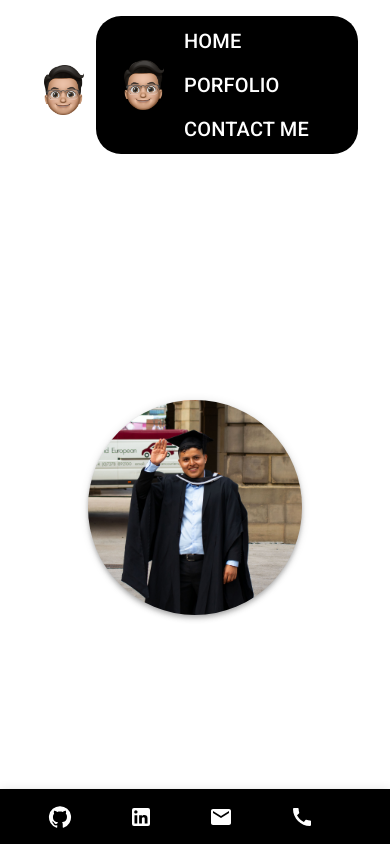
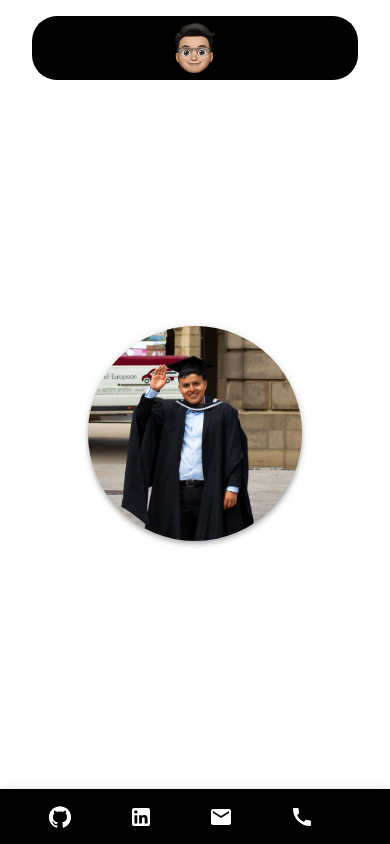
Before and after one commit to frsargua/Porfilio-React, a React (Create React App) app: page / in a window 390 px wide. Shown: the top 844 px of the page. Built offline with nearby package versions, Linux system fonts and the light colour scheme.

Commit message:
fixed responsiveness bug

```diff
--- a/src/components/navbar.jsx
+++ b/src/components/navbar.jsx
@@ -26,12 +26,10 @@ export default function ButtonAppBar(props) {
       }}
     >
       <Button
-        size="small"
         aria-label="account of current user"
-        color="inherit"
         onClick={collapse}
         sx={{
-          display: { sm: "none", md: "block" },
+          display: { xs: "none", md: "block" },
           width: "fit-content",
           position: "relative",
           left: "2rem",
@@ -48,7 +46,7 @@ export default function ButtonAppBar(props) {
             margin: "1rem",
             padding: "0.2rem 1rem",
             display: "flex",
-            flexDirection: { sm: "column", md: "row" },
+            flexDirection: { xs: "column", md: "row" },
             backgroundColor: "black",
           }}
         >
@@ -68,8 +66,8 @@ export default function ButtonAppBar(props) {
           <Box
             sx={{
               width: "100%",
-              display: { sm: collapsed ? "none" : "flex", md: "flex" },
-              flexDirection: { sm: "column", md: "row" },
+              display: { xs: collapsed ? "none" : "flex", md: "flex" },
+              flexDirection: { xs: "column", md: "row" },
               justifyContent: "space-evenly",
             }}
           >
```
